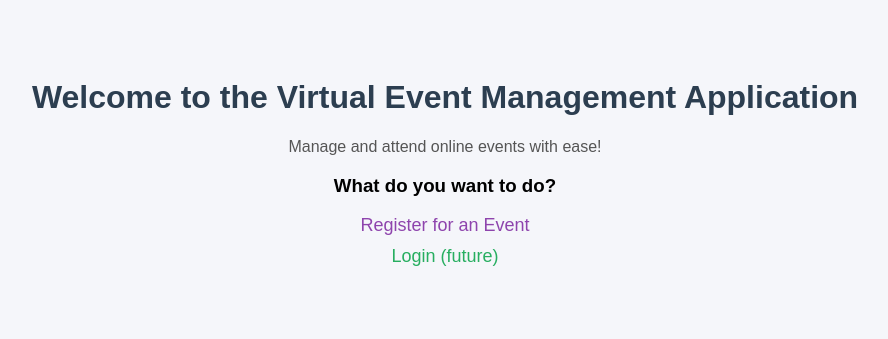
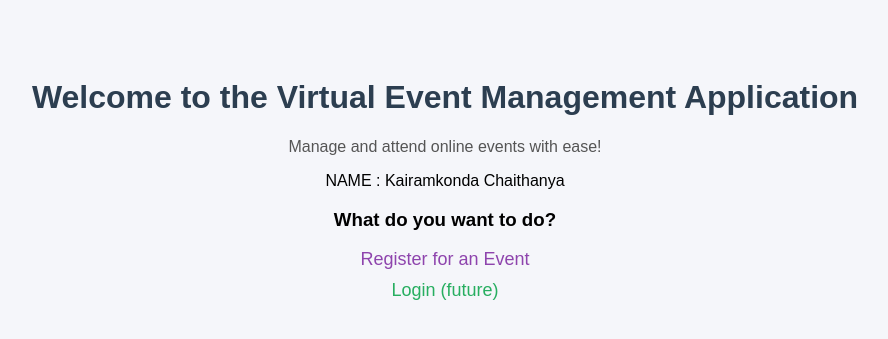
Before and after one commit to mondayselab430/VEMA, a Java web app: page / in a window 1280 px wide. Shown: the top 339 px of the page, without its empty margins (195-1083 px from the left). Run offline with Tomcat 11, a stand-in JSP engine, Linux system fonts and the light colour scheme.

Commit message:
Update index.jsp

```diff
--- a/src/main/webapp/index.jsp
+++ b/src/main/webapp/index.jsp
@@ -9,7 +9,7 @@
     <p style="font-size: 16px; color: #555;">
         Manage and attend online events with ease!
     </p>
-
+    <p>NAME : Kairamkonda Chaithanya</p>
     <h3>What do you want to do?</h3>
     <ul style="list-style: none; padding: 0;">
         <li style="margin: 10px;">
```
